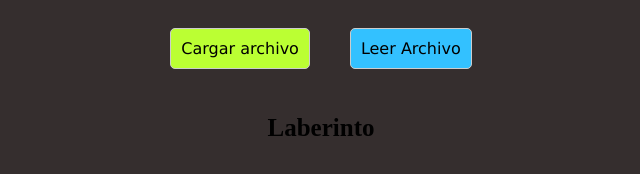
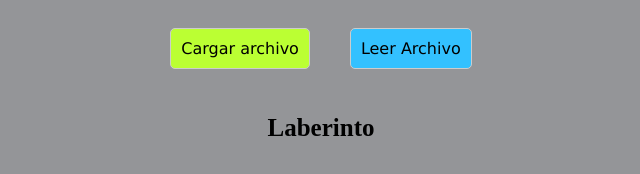
Before and after one commit to cristianp1993/LaberintoJs, a plain HTML site: page index.html in a window 1280 px wide. Shown: the whole page, without its empty margins (319-959 px from the left). Drawn offline with Linux system fonts and the light colour scheme.

Commit message:
Cambio Background

```diff
--- a/styles.css
+++ b/styles.css
@@ -1,5 +1,5 @@
 body{
-    background-color: #352E2E;
+    background-color: #949598;
 }
 
 #btn-leer,#custom-label,#btn-revelar {
```
Also changed, not shown: prueba.txt.
